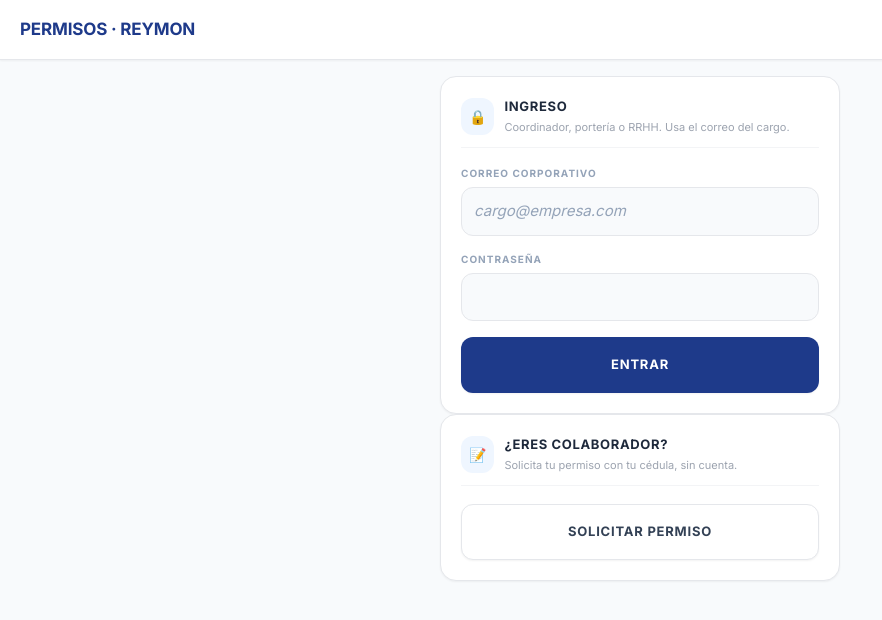
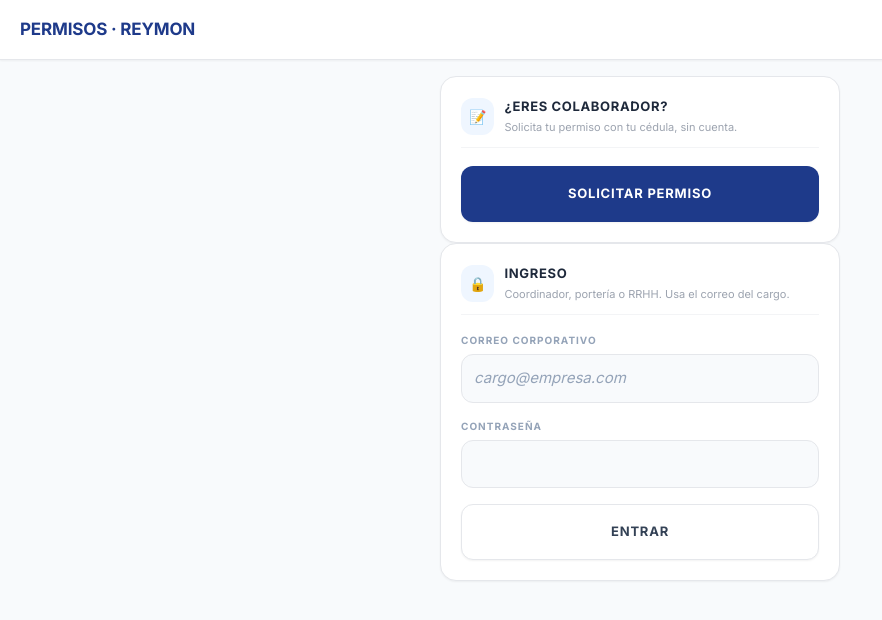
Before and after one commit to ginreymon/permisos-reymon, a Next.js app: page / in a window 1280 px wide. Shown: the top 620 px of the page, without its empty margins (0-882 px from the left). Built offline with nearby package versions, Linux system fonts and the light colour scheme; no server answers.

Commit message:
Landing: colaborador 'Solicitar permiso' primero, ingreso staff despues

```diff
--- a/src/components/auth/Ingreso.tsx
+++ b/src/components/auth/Ingreso.tsx
@@ -35,6 +35,16 @@ export default function Ingreso() {
         <section className="paso on">
           <div className="card">
             <div className="card-h">
+              <span className="ico">📝</span>
+              <div><h3>¿Eres colaborador?</h3><p>Solicita tu permiso con tu cédula, sin cuenta.</p></div>
+            </div>
+            <Link className="btn btn-xl" href="/solicitar" style={{ textDecoration: "none" }}>
+              Solicitar permiso
+            </Link>
+          </div>
+
+          <div className="card">
+            <div className="card-h">
               <span className="ico">🔒</span>
               <div><h3>Ingreso</h3><p>Coordinador, portería o RRHH. Usa el correo del cargo.</p></div>
             </div>
@@ -50,19 +60,9 @@ export default function Ingreso() {
                 onKeyDown={(e) => e.key === "Enter" && entrar()} />
             </div>
             <p className={`err ${errLogin ? "on" : ""}`}>{errLogin}</p>
-            <button className="btn btn-xl" disabled={pending} onClick={entrar}>
+            <button className="btn btn-out btn-xl" disabled={pending} onClick={entrar}>
               {pending ? "Entrando…" : "Entrar"}
             </button>
-          </div>
-
-          <div className="card">
-            <div className="card-h">
-              <span className="ico">📝</span>
-              <div><h3>¿Eres colaborador?</h3><p>Solicita tu permiso con tu cédula, sin cuenta.</p></div>
-            </div>
-            <Link className="btn btn-out btn-xl" href="/solicitar" style={{ textDecoration: "none" }}>
-              Solicitar permiso
-            </Link>
           </div>
         </section>
       </div>
```
